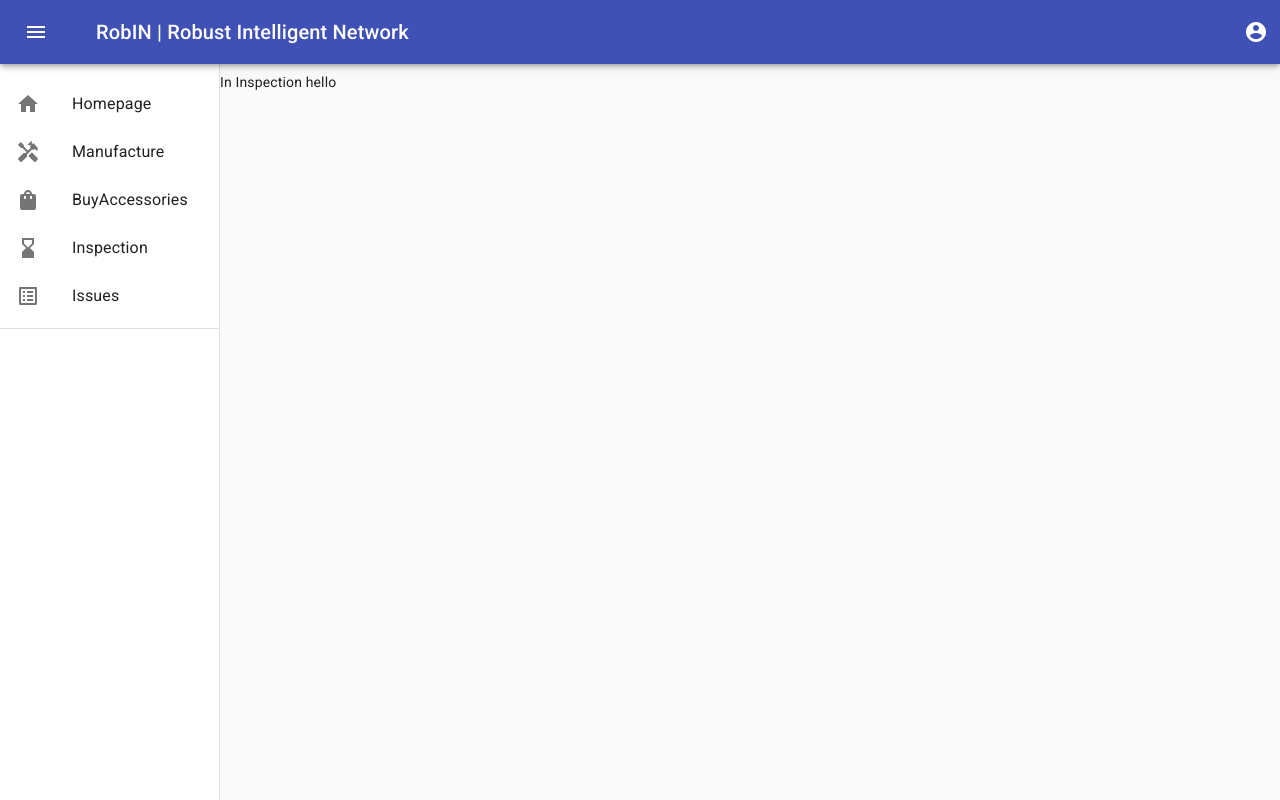
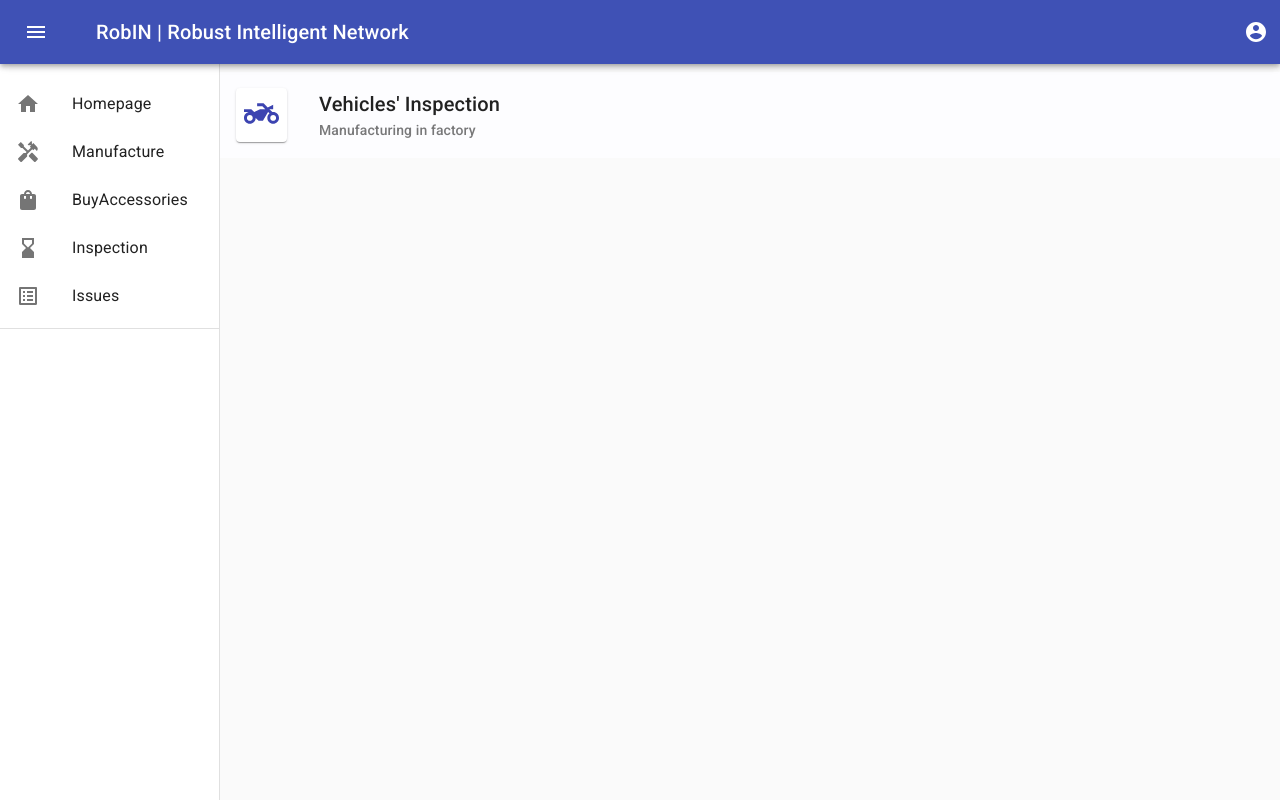
Before and after one commit to RoninS28/ROBIN_Website, a React (Create React App) app in the folder client/: page /inspection in a window 1280 px wide. Built offline with nearby package versions, Linux system fonts and the light colour scheme.

Commit message:
Page Header

```diff
--- a/client/src/FactoryWorker/Pages/Inspection.js
+++ b/client/src/FactoryWorker/Pages/Inspection.js
@@ -1,54 +1,34 @@
-import React from 'react'
-import PropTypes from 'prop-types';
-import { useTheme } from '@material-ui/core/styles';
-import Box from '@material-ui/core/Box';
-import Table from '@material-ui/core/Table';
-import TableBody from '@material-ui/core/TableBody';
-import TableCell from '@material-ui/core/TableCell';
-import TableContainer from '@material-ui/core/TableContainer';
-import TableFooter from '@material-ui/core/TableFooter';
-import TablePagination from '@material-ui/core/TablePagination';
-import TableRow from '@material-ui/core/TableRow';
-import TableHead from '@material-ui/core/TableHead';
-import Paper from '@material-ui/core/Paper';
-import IconButton from '@material-ui/core/IconButton';
-import FirstPageIcon from '@material-ui/icons/FirstPage';
-import KeyboardArrowLeft from '@material-ui/icons/KeyboardArrowLeft';
-import KeyboardArrowRight from '@material-ui/icons/KeyboardArrowRight';
-import LastPageIcon from '@material-ui/icons/LastPage';
-import Button from '@material-ui/core/Button';
-import DeleteIcon from '@material-ui/icons/Delete';
-import EditIcon from '@material-ui/icons/Edit';
-import Container from '@material-ui/core/Container';
+import React, { useState } from 'react'
+
+import PageHeader from "./PageHeader";
+import TwoWheelerIcon from '@mui/icons-material/TwoWheeler';
+import {makeStyles} from '@material-ui/core';
 
 
-import { withStyles } from "@material-ui/core/styles";
-import { useMediaQuery } from '@material-ui/core';
+const useStyle = makeStyles(theme => ({
+    pageContent: {
+        margin: theme.spacing(2),
+        padding: theme.spacing(2)
+    },
+    searchInput: {
+        width: '75%'
+    },
+    newButton: {
+        position: 'absolute',
+        right: '10px'
+    }
+}))
 
 
-const styles = theme => ({
+export default function Inspection() {
 
-    listWrapper: {
-        display: "flex",
-        flexDirection: "column",
-        marginBottom: "1rem"
-    },
-    topRow: {
-        display: "flex",
-        justifyContent: "flex-end",
-    },
-    rowHeader: {
-        fontWeight: "bold !important",
-    }
+    return (
 
+            <PageHeader
+                title="Vehicles' Inspection"
+                subTitle="Manufacturing in factory"
+                icon={<TwoWheelerIcon fontSize="large" />}
+            />
 
-})
-function Inspection()
-{
-    return(
-        <div>
-            <h1>In Inspection hello</h1>
-        </div>
-    );
+    )
 }
-export default Inspection;
--- /dev/null
+++ b/client/src/FactoryWorker/Pages/PageHeader.js
@@ -0,0 +1,49 @@
+import React from 'react'
+import { Paper, Card, Typography, makeStyles, Button } from '@material-ui/core'
+
+const useStyles = makeStyles(theme => ({
+    root: {
+        backgroundColor: '#fdfdff'
+    },
+    pageHeader:{
+        padding:theme.spacing(2),
+        display:'flex',
+        marginBottom:theme.spacing(0.5)
+    },
+    pageIcon:{
+        display:'inline-block',
+        padding:theme.spacing(1),
+        color:'#3c44b1'
+    },
+    pageTitle:{
+        paddingLeft:theme.spacing(4),
+        '& .MuiTypography-subtitle2':{
+            opacity:'0.6'
+        }
+    }
+}))
+
+export default function PageHeader(props) {
+
+    const classes = useStyles();
+    const { title, subTitle, icon } = props;
+    return (
+        <Paper elevation={0} square className={classes.root}>
+            <div className={classes.pageHeader}>
+                <Card className={classes.pageIcon}>
+                    {icon}
+                </Card>
+                <div className={classes.pageTitle}>
+                    <Typography
+                        variant="h6"
+                        component="div">
+                        {title}</Typography>
+                    <Typography
+                        variant="subtitle2"
+                        component="div">
+                        {subTitle}</Typography>
+                </div>
+            </div>
+        </Paper>
+    )
+}
```
Also changed, not shown: 1 other file (tests, documents, lock files or other folders).
